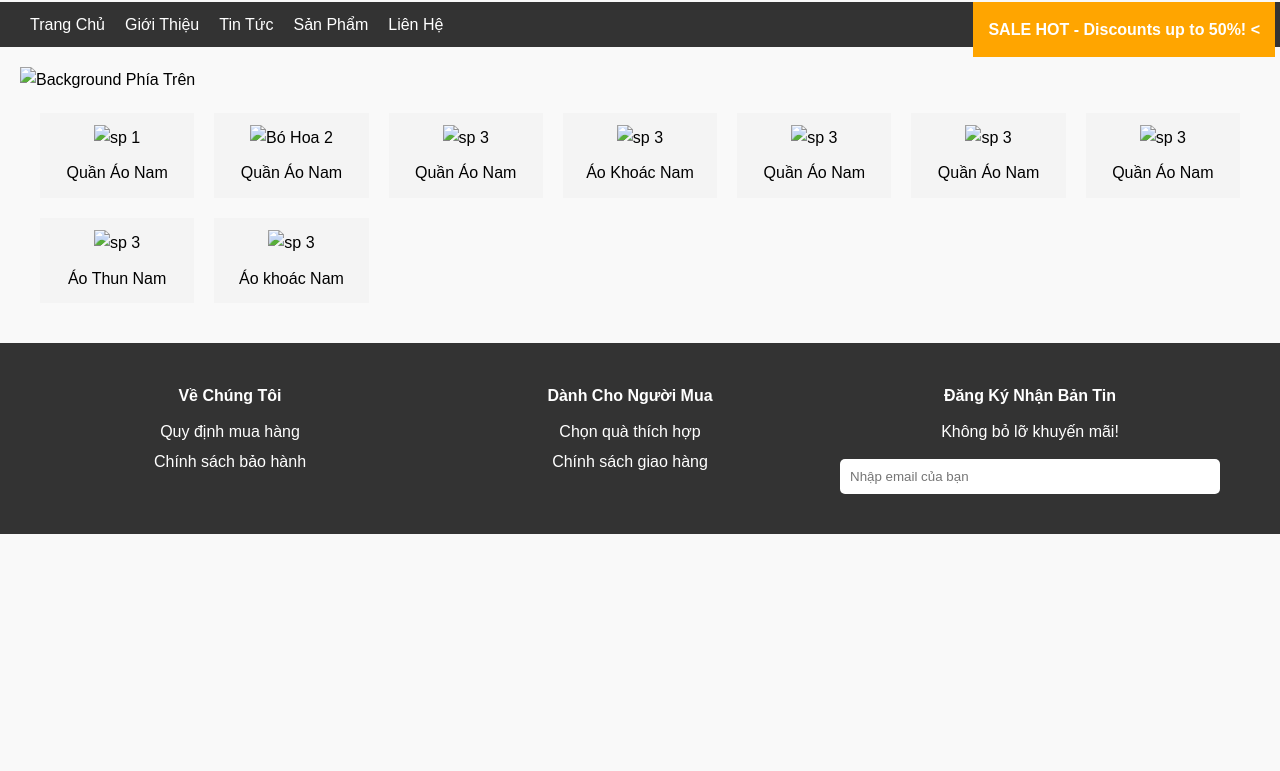
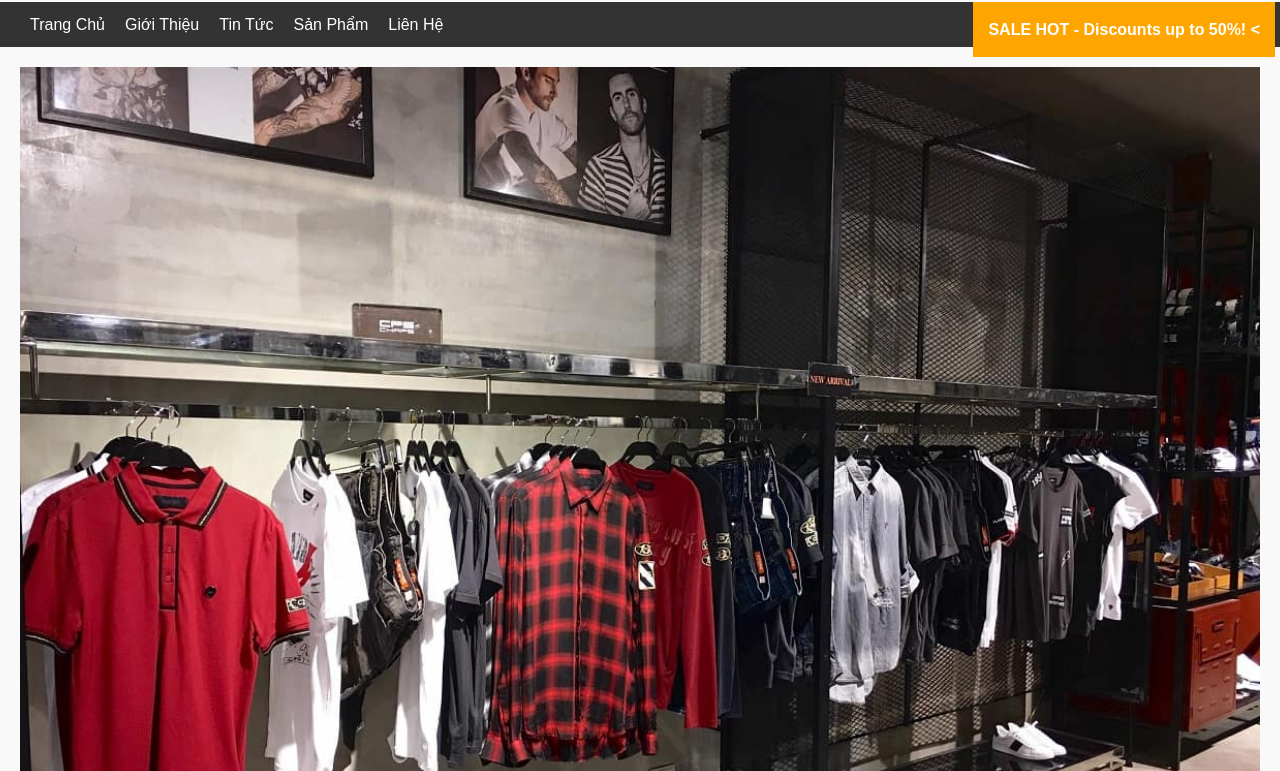
Before and after one commit to tiennguyen147/tien557, a plain HTML site: page index.html in a window 1280 px wide. Shown: the part 29-800 px from the top of the page. Drawn offline with Linux system fonts and the light colour scheme; the site is published under a folder, as on GitHub Pages, so addresses that start at the root find nothing.

Commit message:
Add files via upload

```diff
--- a/index.html
+++ b/index.html
@@ -10,7 +10,7 @@
 </head>
 <body>
     <header>
-        <img src="\acces\img\VnExpress_logo.png" alt="Flower Shop Logo">
+        <img src="acces\img\VnExpress_logo.png" alt="Flower Shop Logo">
 
         <div class="banner"><a>SALE HOT - Discounts up to 50%!</a>
             <
@@ -44,45 +44,45 @@
         <section class="product-section">
             <!-- Background trên sản phẩm -->
             <div class="product-background">
-                <img src="\acces\img\mau-thiet-ke-shop-quan-ao-nam-don-gian.jpg" alt="Background Phía Trên">
+                <img src="acces\img\mau-thiet-ke-shop-quan-ao-nam-don-gian.jpg" alt="Background Phía Trên">
             </div>
 
             <!-- Product Grid -->
             <div class="product-grid">
                 <div class="product">
-                    <img src="/acces/img/h2.jpg" alt=" sp 1">
+                    <img src="acces/img/h2.jpg" alt=" sp 1">
                     <p>Quần Áo Nam</p>
                 </div>
                 <div class="product">
-                    <img src="/acces/img/h3.jpg" alt="Bó Hoa 2">
+                    <img src="acces/img/h3.jpg" alt="Bó Hoa 2">
                     <p>Quần Áo Nam</p>
                 </div>
                 <div class="product">
-                    <img src="/acces/img/h1.jpg" alt=" sp 3">
+                    <img src="acces/img/h1.jpg" alt=" sp 3">
                     <p>Quần Áo Nam</p>
                 </div>
                 <div class="product">
-                    <img src="/acces/img/h4.jpg" alt=" sp 3">
+                    <img src="acces/img/h4.jpg" alt=" sp 3">
                     <p>Áo Khoác Nam</p>
                 </div>
                 <div class="product">
-                    <img src="/acces/img/h5.jpg" alt=" sp 3">
+                    <img src="acces/img/h5.jpg" alt=" sp 3">
                     <p>Quần Áo Nam</p>
                 </div>
                 <div class="product">
-                    <img src="/acces/img/h6.jpg" alt=" sp 3">
+                    <img src="acces/img/h6.jpg" alt=" sp 3">
                     <p>Quần Áo Nam</p>
                 </div>
                 <div class="product">
-                    <img src="/acces/img/h7.jpg" alt=" sp 3">
+                    <img src="acces/img/h7.jpg" alt=" sp 3">
                     <p>Quần Áo Nam</p>
                 </div>
                 <div class="product">
-                    <img src="/acces/img/h8.jpg" alt=" sp 3">
+                    <img src="acces/img/h8.jpg" alt=" sp 3">
                     <p>Áo Thun Nam</p>
                 </div>
                 <div class="product">
-                    <img src="/acces/img/h9.jpg" alt=" sp 3">
+                    <img src="acces/img/h9.jpg" alt=" sp 3">
                     <p>Áo khoác Nam</p>
                 </div>
                 <!-- Thêm các sản phẩm khác -->
```
